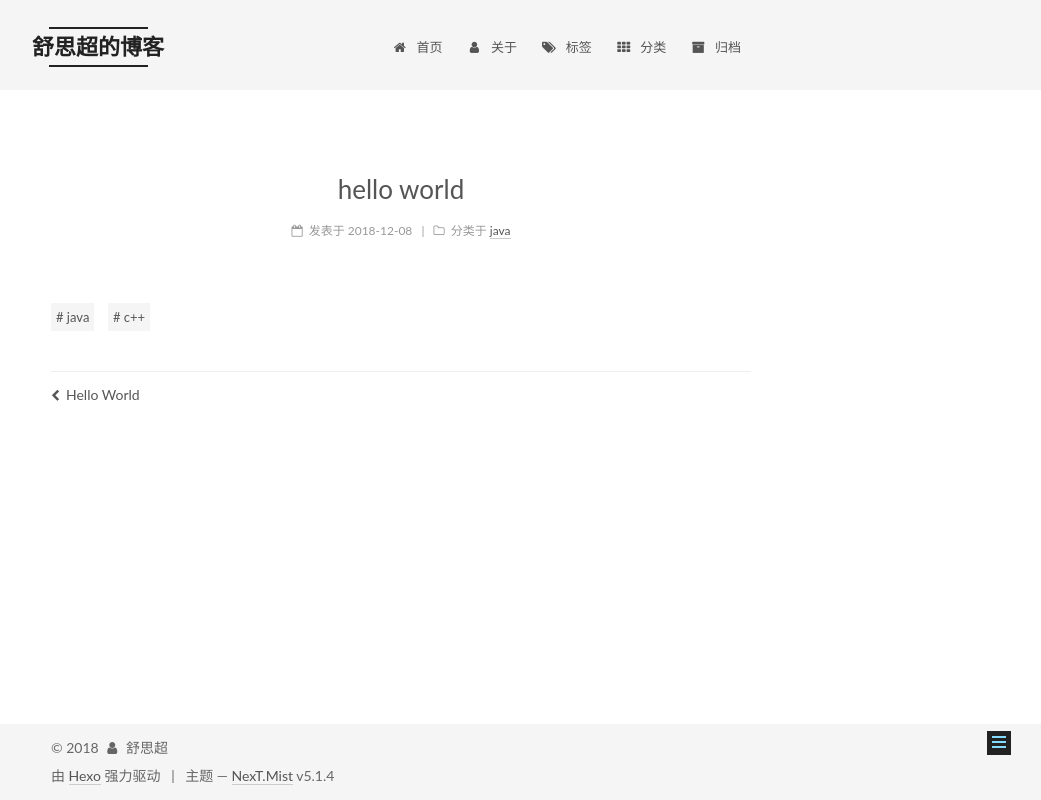
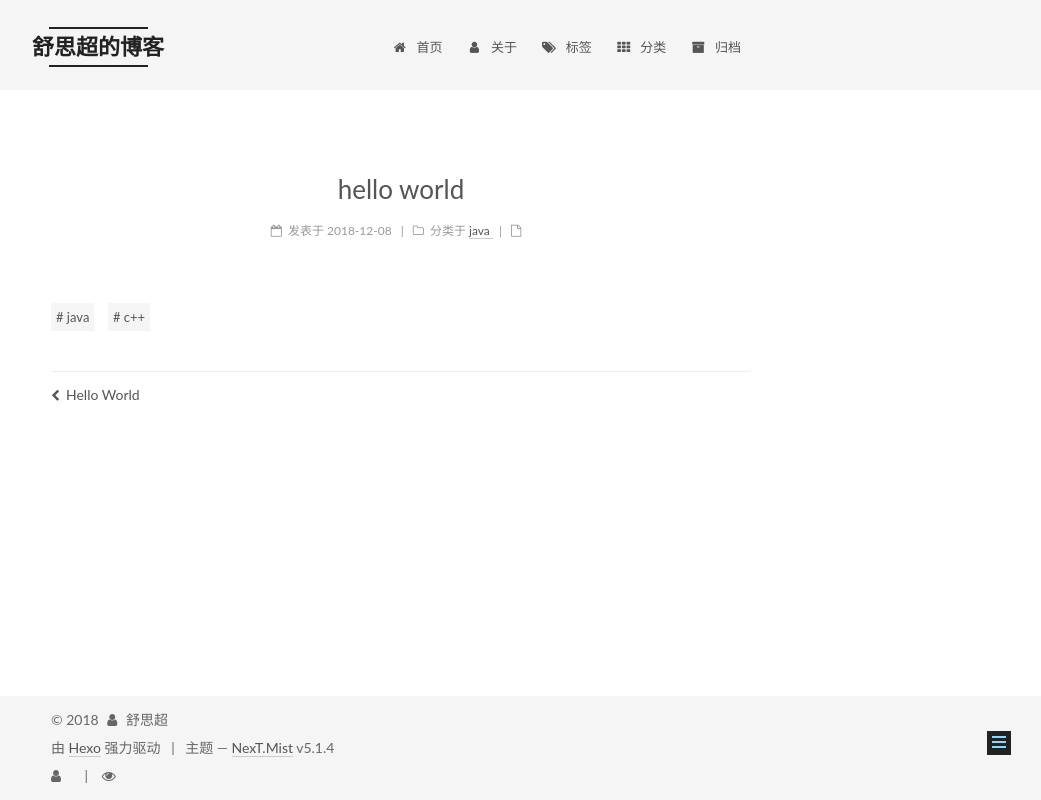
Before and after one commit to ssc1017/ssc1017.github.io, a plain HTML site: page 2018/12/08/hello-world-1/index.html in a window 1280 px wide. Shown: the whole page, without its empty margins (239-1280 px from the left). Drawn offline with Linux system fonts and the light colour scheme; some packages are replaced by stand-ins of ours; a script that the page names is missing.

Commit message:
Site updated: 2018-12-08 20:42:51

```diff
--- a/2018/12/08/hello-world-1/index.html
+++ b/2018/12/08/hello-world-1/index.html
@@ -341,6 +341,11 @@
 
 
 
+            <span class="post-meta-divider">|</span>
+            <span class="page-pv"><i class="fa fa-file-o"></i>
+            <span class="busuanzi-value" id="busuanzi_value_page_pv"></span>
+            </span>
+
 
 
 
@@ -550,6 +555,26 @@
 
 
 
+<div class="busuanzi-count">
+  <script async src="https://dn-lbstatics.qbox.me/busuanzi/2.3/busuanzi.pure.mini.js"></script>
+
+
+    <span class="site-uv">
+      <i class="fa fa-user"></i>
+      <span class="busuanzi-value" id="busuanzi_value_site_uv"></span>
+
+    </span>
+
+
+
+    <span class="site-pv">
+      <i class="fa fa-eye"></i>
+      <span class="busuanzi-value" id="busuanzi_value_site_pv"></span>
+
+    </span>
+
+</div>
+
 
 
 
```
Also changed, not shown: 2018/12/08/hello-world/index.html (+25 -0 lines), about/index.html (+20 -0 lines), archives/2018/12/index.html (+20 -0 lines), archives/2018/index.html (+20 -0 lines), archives/index.html (+20 -0 lines), categories/index.html (+20 -0 lines), categories/java/index.html (+20 -0 lines), index.html (+20 -0 lines), tags/c/index.html (+20 -0 lines), tags/index.html (+20 -0 lines), tags/java/index.html (+20 -0 lines).
